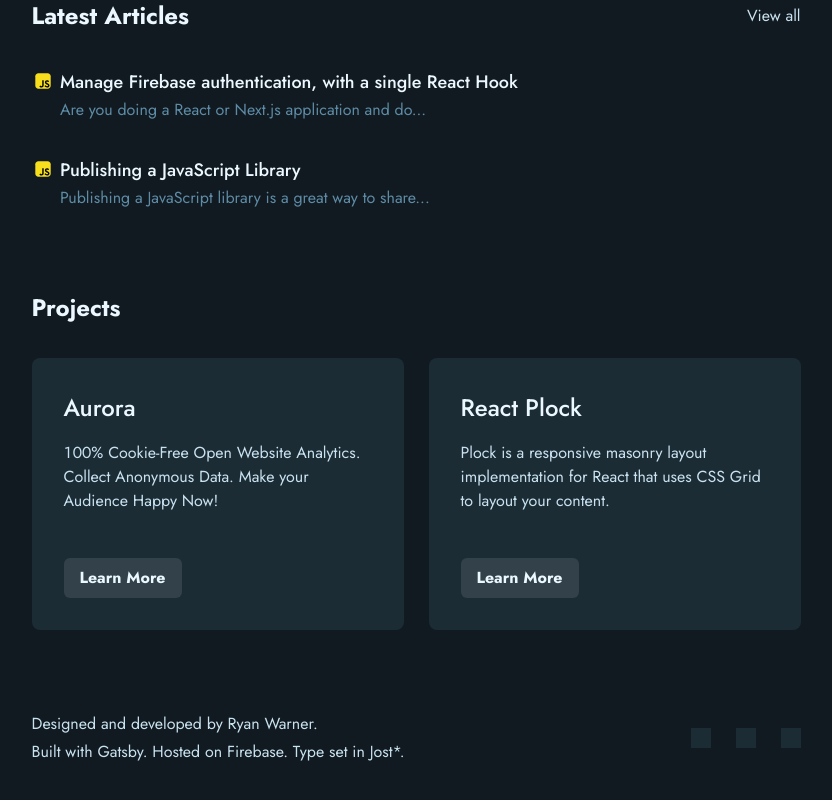
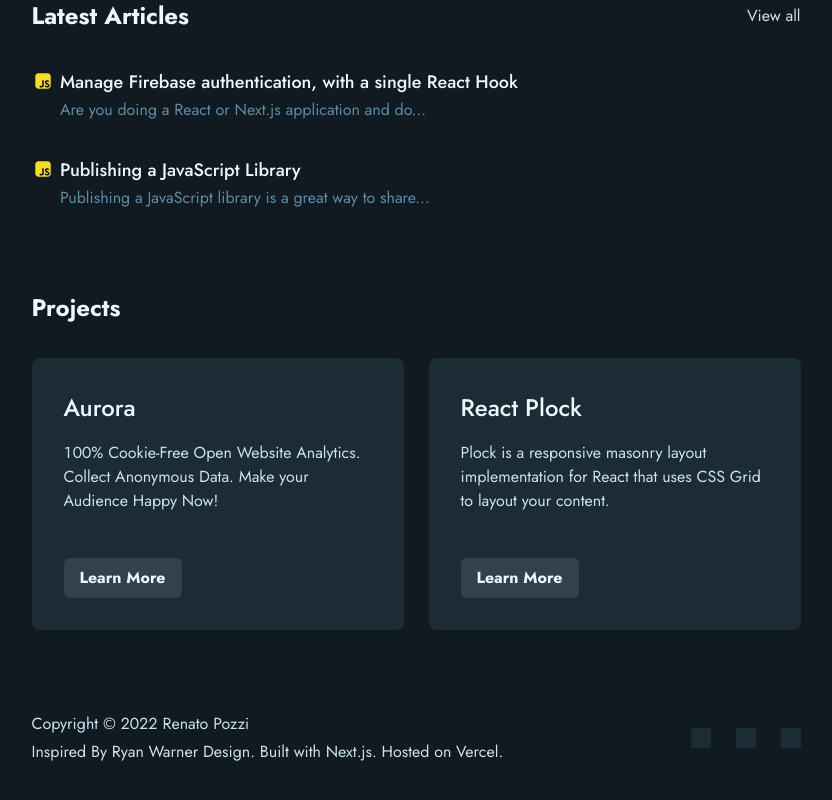
Before and after one commit to itsrennyman/renatopozzi.me, a Next.js app: page / in a window 1280 px wide. Shown: the part 526-1326 px from the top of the page, without its empty margins (224-1056 px from the left). Built offline with nearby package versions, Linux system fonts and the light colour scheme.

Commit message:
style: changed footer text

```diff
--- a/components/Footer/index.js
+++ b/components/Footer/index.js
@@ -16,8 +16,9 @@ export const Footer = () => {
       justify="between"
     >
       <Text size="1" color="secondary" css={{ lineHeight: "1.75rem" }}>
-        Designed and developed by Ryan Warner.
-        <br /> Built with Gatsby. Hosted on Firebase. Type set in Jost*.
+        Copyright © {new Date().getFullYear()} Renato Pozzi
+        <br /> Inspired By Ryan Warner Design. Built with Next.js. Hosted on
+        Vercel.
       </Text>
       <Flex gap="5">
         <Square />
```
